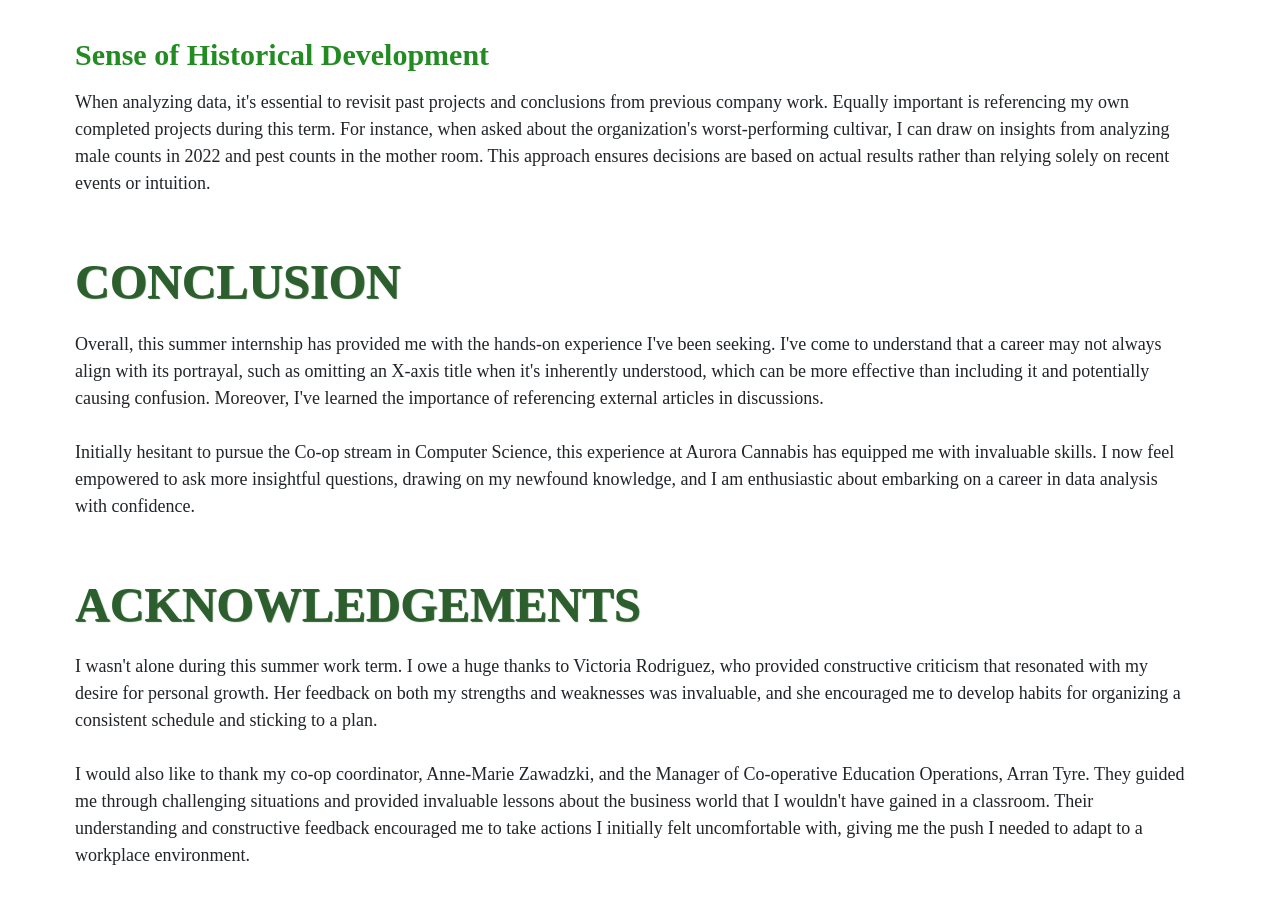
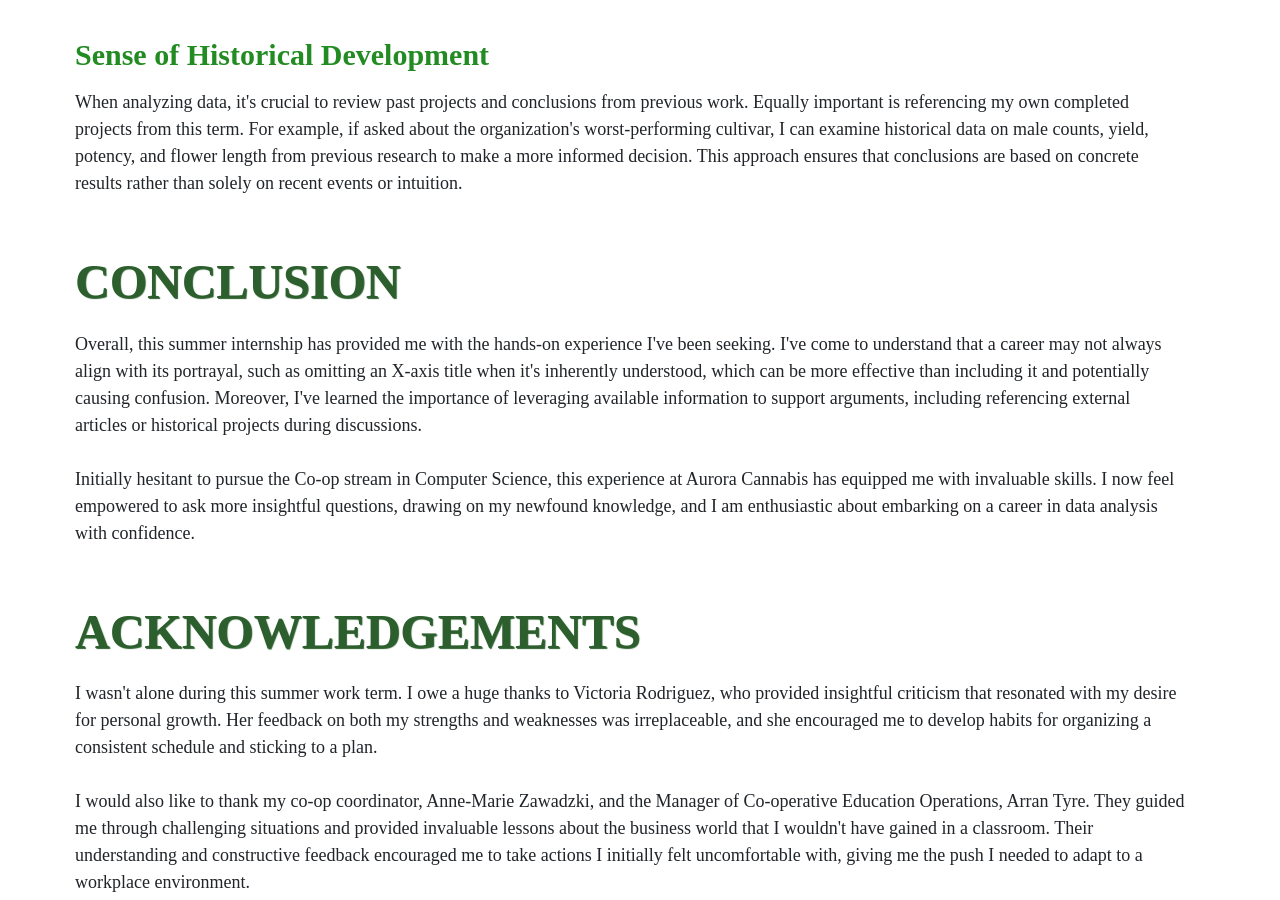
Before and after one commit to AlexDaniel5/AlexDanielWorkTerm1, a plain HTML site: page index.html in a window 1280 px wide. Shown: the part 2315-3215 px from the top of the page. Drawn offline with Linux system fonts and the light colour scheme.

Commit message:
Grammar edits

```diff
--- a/index.html
+++ b/index.html
@@ -86,14 +86,14 @@
             <br>
             <h2>Sense of Historical Development</h2>
             <p class="padding-less-paragraph">
-                When analyzing data, it's essential to revisit past projects and conclusions from previous company work. Equally important is referencing my own completed projects during this term. For instance, when asked about the organization's worst-performing cultivar, I can draw on insights from analyzing male counts in 2022 and pest counts in the mother room. This approach ensures decisions are based on actual results rather than relying solely on recent events or intuition.
+                When analyzing data, it's crucial to review past projects and conclusions from previous work. Equally important is referencing my own completed projects from this term. For example, if asked about the organization's worst-performing cultivar, I can examine historical data on male counts, yield, potency, and flower length from previous research to make a more informed decision. This approach ensures that conclusions are based on concrete results rather than solely on recent events or intuition.
             </p>
         </div>
         <!-- Conclusion Section -->
         <div id="conclusion" class="conclusion">
             <h1>Conclusion</h1>
             <p class="paragraph">
-                Overall, this summer internship has provided me with the hands-on experience I've been seeking. I've come to understand that a career may not always align with its portrayal, such as omitting an X-axis title when it's inherently understood, which can be more effective than including it and potentially causing confusion. Moreover, I've learned the importance of referencing external articles in discussions.
+                Overall, this summer internship has provided me with the hands-on experience I've been seeking. I've come to understand that a career may not always align with its portrayal, such as omitting an X-axis title when it's inherently understood, which can be more effective than including it and potentially causing confusion. Moreover, I've learned the importance of leveraging available information to support arguments, including referencing external articles or historical projects during discussions.
                 <br><br>
                 Initially hesitant to pursue the Co-op stream in Computer Science, this experience at Aurora Cannabis has equipped me with invaluable skills. I now feel empowered to ask more insightful questions, drawing on my newfound knowledge, and I am enthusiastic about embarking on a career in data analysis with confidence.
             </p>
@@ -102,7 +102,7 @@
         <div id="acknowledgements" class="acknowledgements">
             <h1>Acknowledgements</h1>
             <p class="paragraph">
-                I wasn't alone during this summer work term. I owe a huge thanks to Victoria Rodriguez, who provided constructive criticism that resonated with my desire for personal growth. Her feedback on both my strengths and weaknesses was invaluable, and she encouraged me to develop habits for organizing a consistent schedule and sticking to a plan.
+                I wasn't alone during this summer work term. I owe a huge thanks to Victoria Rodriguez, who provided insightful criticism that resonated with my desire for personal growth. Her feedback on both my strengths and weaknesses was irreplaceable, and she encouraged me to develop habits for organizing a consistent schedule and sticking to a plan.
                 <br><br>
                 I would also like to thank my co-op coordinator, Anne-Marie Zawadzki, and the Manager of Co-operative Education Operations, Arran Tyre. They guided me through challenging situations and provided invaluable lessons about the business world that I wouldn't have gained in a classroom. Their understanding and constructive feedback encouraged me to take actions I initially felt uncomfortable with, giving me the push I needed to adapt to a workplace environment.</p>
             <br>
```
